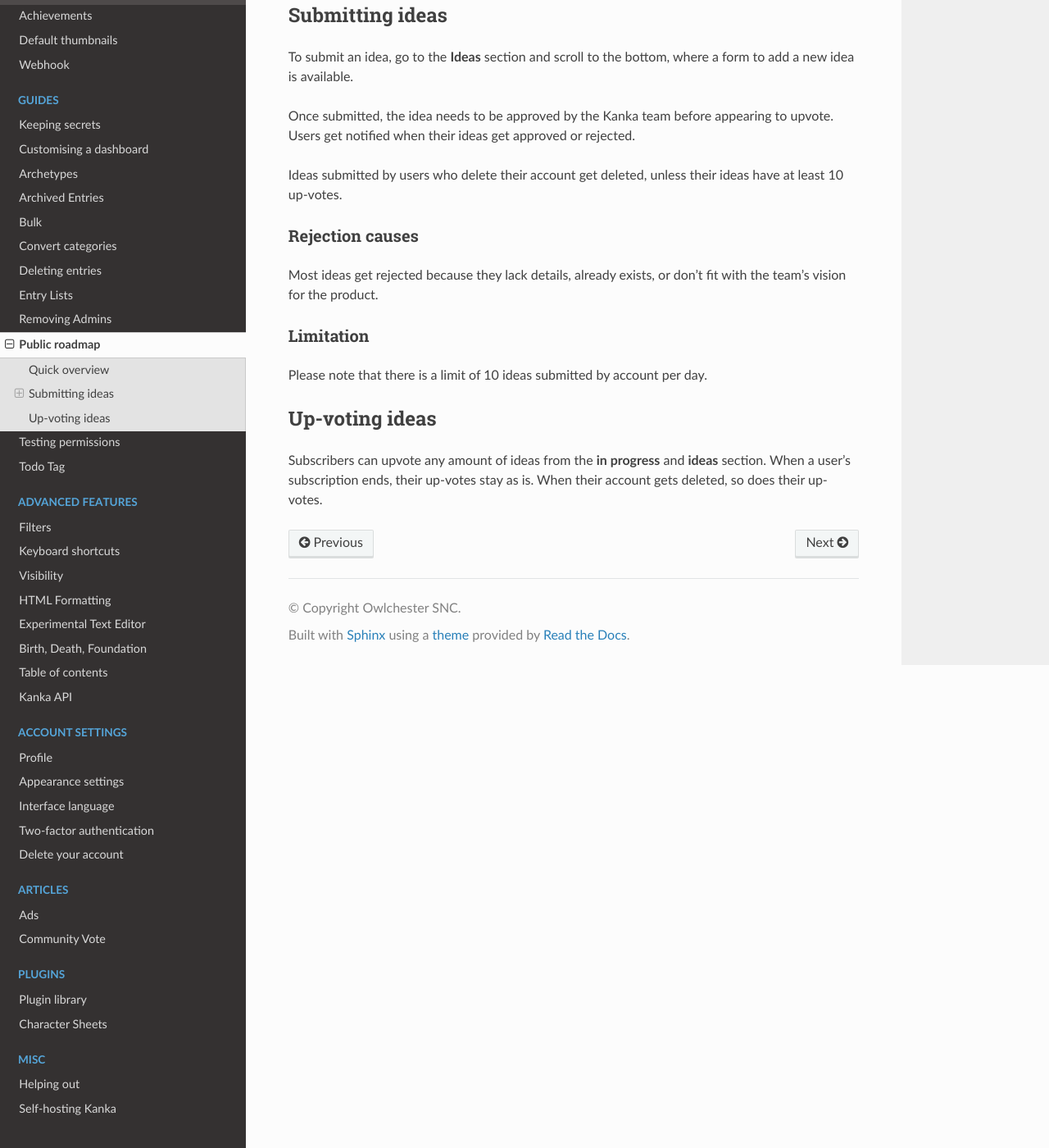
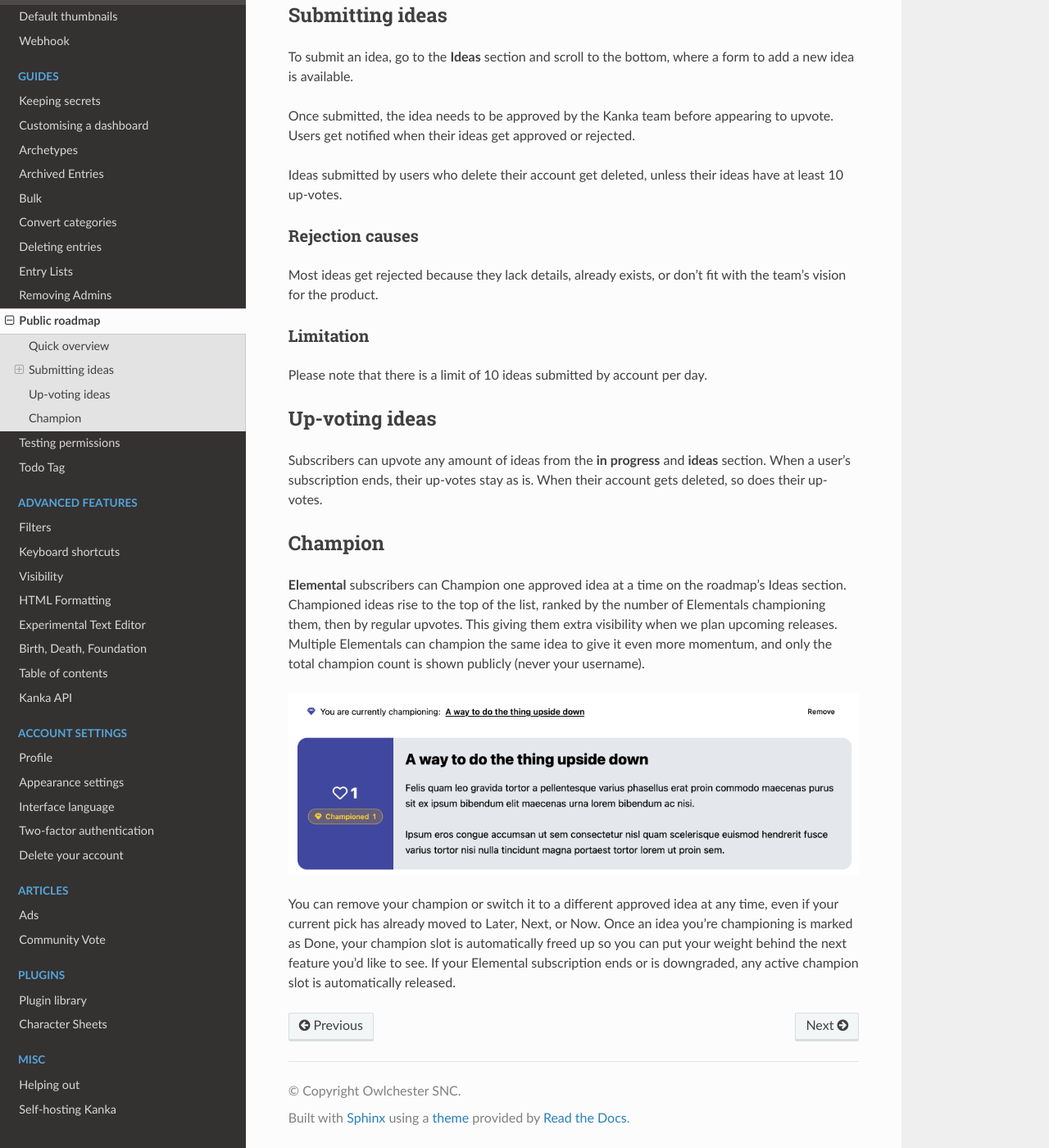
Before and after one commit to owlchester/kanka-docs, a Sphinx documentation site: the page built from docs/guides/roadmap.md, in a window 1280 px wide and 1400 px high, scrolled down 646 px. Shown: the whole window at 82% size. Built offline with Sphinx 7.4.7 and the Read the Docs theme 3.1.0, drawn with Linux system fonts in a browser that asks for light colours; pages that are not in the unit, such as notebooks, are missing from menus.

Commit message:
feat: champion

```diff
--- a/docs/guides/roadmap.md
+++ b/docs/guides/roadmap.md
@@ -33,3 +33,11 @@ Please note that there is a limit of 10 ideas submitted by account per day.
 ## Up-voting ideas
 
 Subscribers can upvote any amount of ideas from the **in progress** and **ideas** section. When a user's subscription ends, their up-votes stay as is. When their account gets deleted, so does their up-votes.
+
+## Champion
+
+**Elemental** subscribers can Champion one approved idea at a time on the roadmap's Ideas section. Championed ideas rise to the top of the list, ranked by the number of Elementals championing them, then by regular upvotes. This giving them extra visibility when we plan upcoming releases. Multiple Elementals can champion the same idea to give it even more momentum, and only the total champion count is shown publicly (never your username).
+
+![Champion roadmap ui](img/roadmap-champion.png)
+
+You can remove your champion or switch it to a different approved idea at any time, even if your current pick has already moved to Later, Next, or Now. Once an idea you're championing is marked as Done, your champion slot is automatically freed up so you can put your weight behind the next feature you'd like to see. If your Elemental subscription ends or is downgraded, any active champion slot is automatically released.
```
Also changed, not shown: docs/guides/img/roadmap-champion.png (added).
